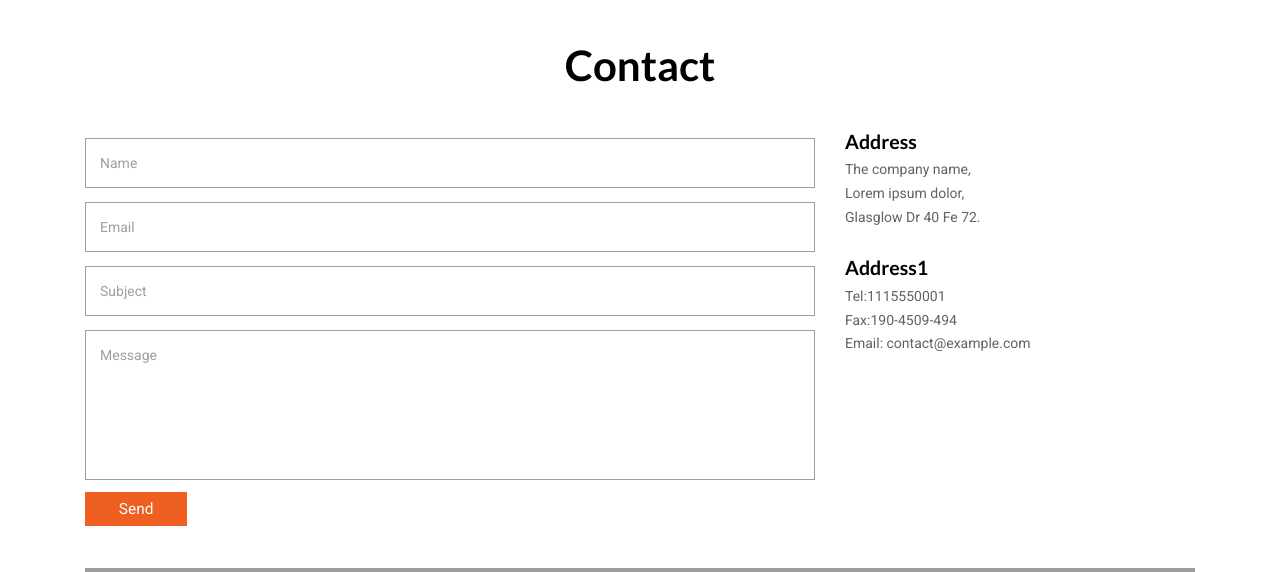
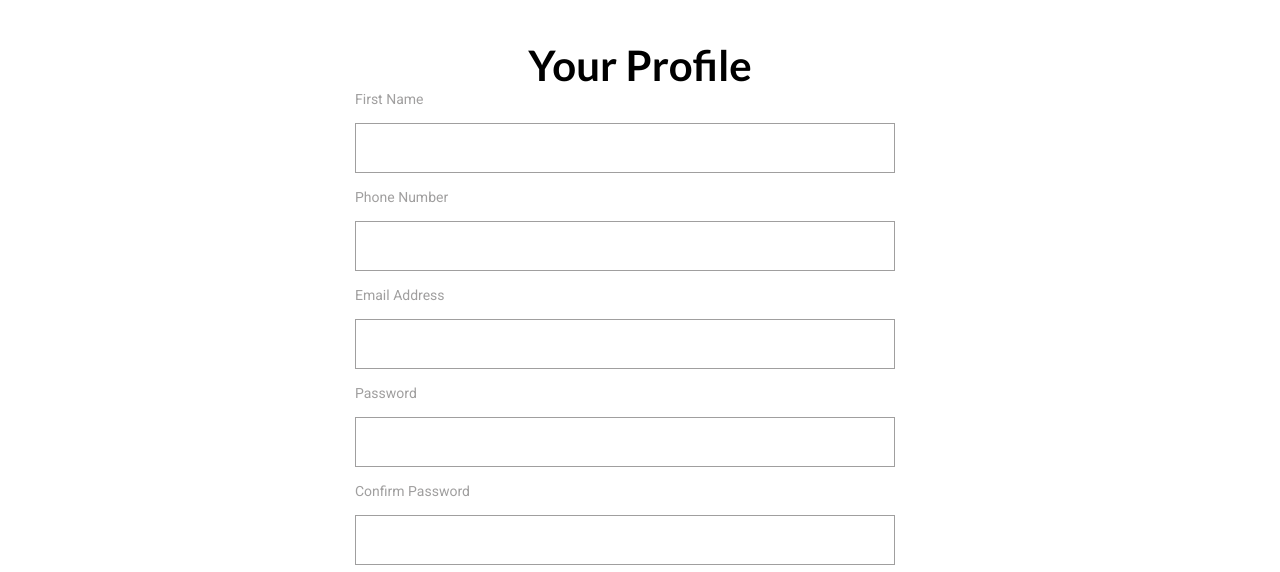
Before and after one commit to SDPassi/sdpbook, a PHP site: page /contact.html in a window 1280 px wide. Shown: the part 167-739 px from the top of the page. Run offline with PHP 8.4, Linux system fonts and the light colour scheme; grey boxes are pictures that could not be loaded.

Commit message:
Contact = Customer Profile
Done design function havent

```diff
--- a/web/checkout.html
+++ b/web/checkout.html
@@ -7,7 +7,7 @@ License URL: http://creativecommons.org/licenses/by/3.0/
 <!DOCTYPE html>
 <html>
 <head>
-<title>New Store A Ecommerce Category Flat Bootstarp Resposive Website Template | Checkout :: w3layouts</title>
+<title>CART: TPM Bookstore</title>
 <link href="css/bootstrap.css" rel="stylesheet" type="text/css" media="all" />
 <!-- jQuery (necessary for Bootstrap's JavaScript plugins) -->
 <script src="js/jquery.min.js"></script>
--- a/web/contact.html
+++ b/web/contact.html
@@ -7,8 +7,19 @@ License URL: http://creativecommons.org/licenses/by/3.0/
 <!DOCTYPE html>
 <html>
 <head>
-<title>New Store A Ecommerce Category Flat Bootstarp Resposive Website Template | Contact :: w3layouts</title>
+<title>PROFILE : TPM Bookstore</title>
 <link href="css/bootstrap.css" rel="stylesheet" type="text/css" media="all" />
+<!-- self add query-->
+<script type="text/javascript">
+	function checkEqualPassword(input1, input2) {
+    if (input1.value !== input2.value) {
+        input2.setCustomValidity('Passwords does not match.');
+    } else {
+        // input is valid -- reset the error message
+        input2.setCustomValidity('');
+    }
+}
+</script>
 <!-- jQuery (necessary for Bootstrap's JavaScript plugins) -->
 <script src="js/jquery.min.js"></script>
 <!-- Custom Theme files -->
@@ -102,44 +113,47 @@ Smartphone Compatible web template, free webdesigns for Nokia, Samsung, LG, Sony
 <div class="contact">
 
 			<div class="container">
-				<h1>Contact</h1>
-			<div class="contact-form">
+				<h1>Your Profile</h1>
+				<form>
+			<div class="col-md-6 register-top-grid"style="margin-left:270px;">
+					<div>
+						<span>First Name</span>
+						<input name="name" type="text" required="required">
+					 </div>
+					 <div>
+						<span>Phone Number</span>
+						<input name="num" type="tel" required="required">
+					 </div>
+					 <div>
+						 <span>Email Address</span>
+						 <input name="email" type="email" required="required">
+					 </div>
+					 <div>
+								<span>Password</span>
+								<input name="psw"  id="pass1" onchange="checkEqualPassword(this, document.getElementById('pass2'));" type="password" min="4" required="required" >
+							 </div>
+							 <div>
+								<span>Confirm Password</span>
+								<input name="psw"  id="pass2" onchange="checkEqualPassword(document.getElementById('pass1'), this);" type="password" min="4" required="required">
+							 </div>
+					<div>
+						<span>Address</span>
+						<input name="address" type="text" required="required">
 
-				<div class="col-md-8 contact-grid">
-					<form>
-						<input type="text" value="Name" onfocus="this.value='';" onblur="if (this.value == '') {this.value ='Name';}">
 
-						<input type="text" value="Email" onfocus="this.value='';" onblur="if (this.value == '') {this.value ='Email';}">
-						<input type="text" value="Subject" onfocus="this.value='';" onblur="if (this.value == '') {this.value ='Subject';}">
+					 </div>
+					 <div class="send">
+							<input type="submit" value="Update" style="float:right;">
 
-						<textarea cols="77" rows="6" value=" " onfocus="this.value='';" onblur="if (this.value == '') {this.value = 'Message';}">Message</textarea>
-						<div class="send">
-							<input type="submit" value="Send">
+							<input type="reset" value="Reset" style="float:left;">
 						</div>
+
+					 </div>
 					</form>
 				</div>
-				<div class="col-md-4 contact-in">
-
-						<div class="address-more">
-						<h4>Address</h4>
-							<p>The company name,</p>
-							<p>Lorem ipsum dolor,</p>
-							<p>Glasglow Dr 40 Fe 72. </p>
-						</div>
-						<div class="address-more">
-						<h4>Address1</h4>
-							<p>Tel:1115550001</p>
-							<p>Fax:190-4509-494</p>
-							<p>Email:<a href="mailto:contact@example.com"> contact@example.com</a></p>
-						</div>
-
+								<div class="clearfix"> </div>
+			</div>
 				</div>
-				<div class="clearfix"> </div>
-			</div>
-			<div class="map">
-				<iframe src="https://www.google.com/maps/embed?pb=!1m18!1m12!1m3!1d37494223.23909492!2d103!3d55!2m3!1f0!2f0!3f0!3m2!1i1024!2i768!4f13.1!3m3!1m2!1s0x453c569a896724fb%3A0x1409fdf86611f613!2sRussia!5e0!3m2!1sen!2sin!4v1415776049771"></iframe>
-			</div>
-		</div>
 
 	</div>
 <!--//content-->
--- a/web/css/style.css
+++ b/web/css/style.css
@@ -651,8 +651,8 @@ ul.social li i:hover{
 .contact-grid textarea{
 	resize:none;
 }
-.send input[type=submit]{
-	width: 14%;
+.send input[type=submit],.send input[type=reset]{
+	width: ;
 	font-size: 1.1em;
 	background:#EF5F21;
 	padding: 0.4em 0.8em;
```
